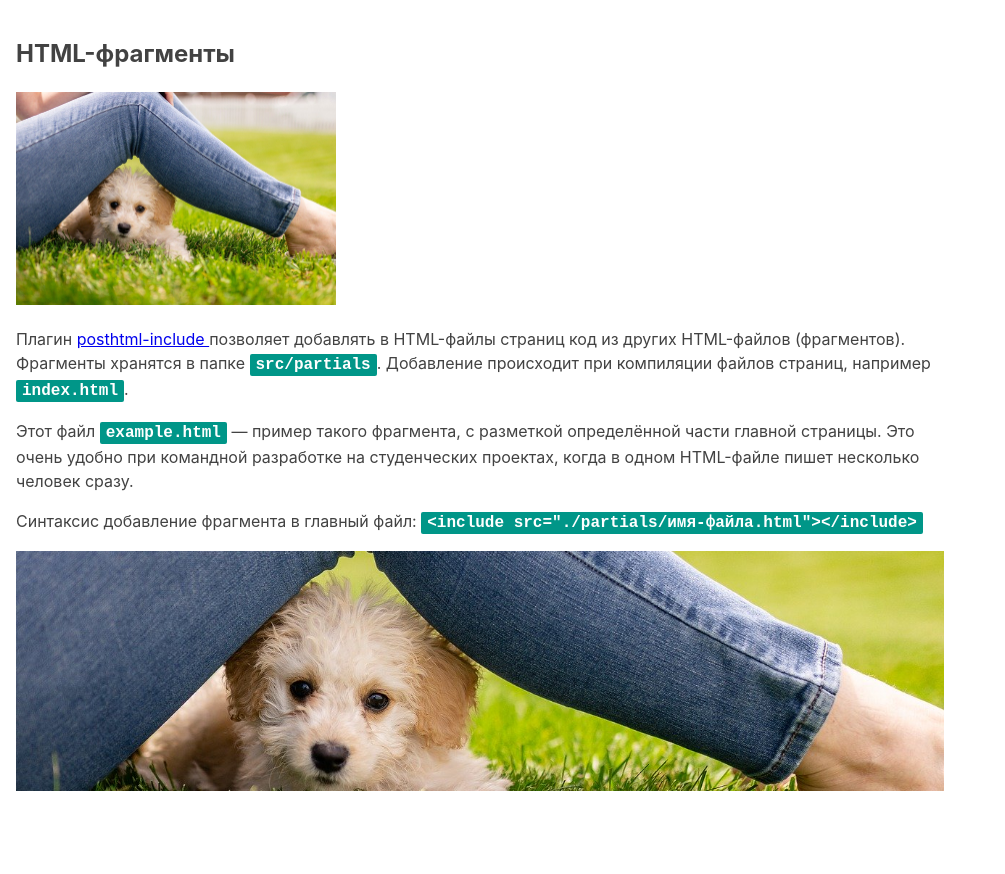
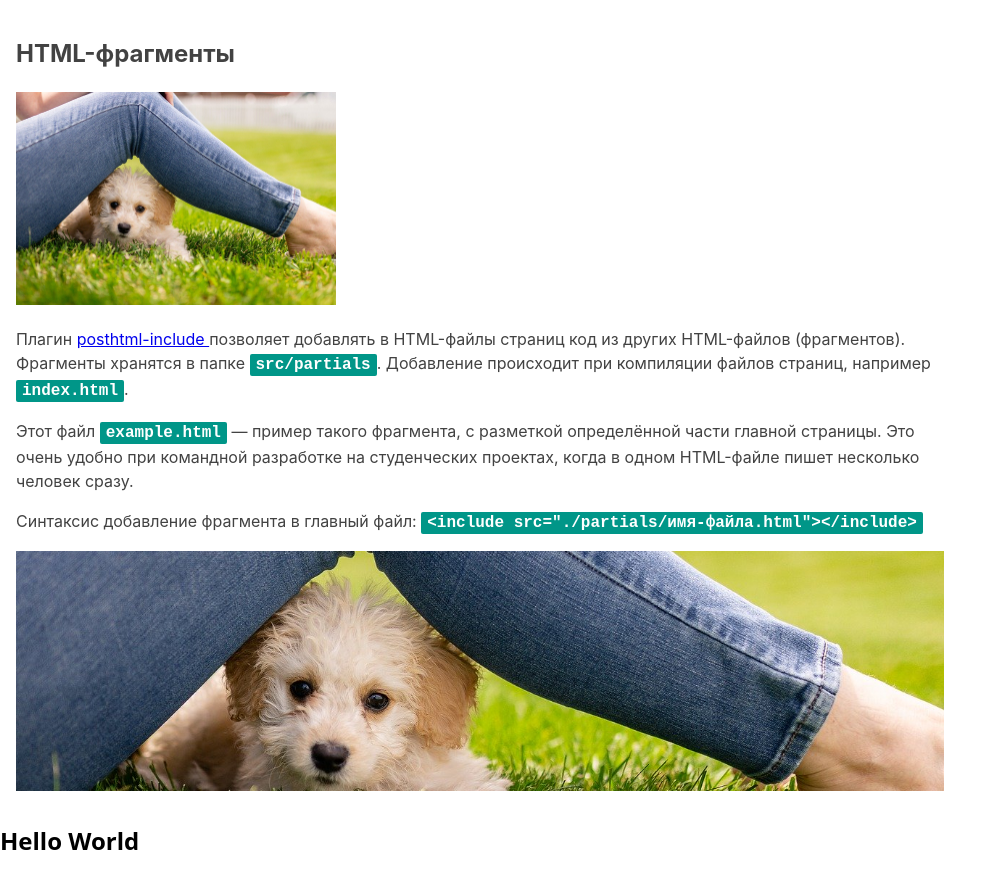
Before and after one commit to AnaOsa/full-stack-online48-group7-8, a website built with Parcel: page src/index.html in a window 1280 px wide. Shown: the whole page, without its empty margins (0-1005 px from the left). Before the commit the page ends 807 px from the top, so only its background shows below. Built offline with nearby package versions, Linux system fonts and the light colour scheme.

Commit message:
add header

```diff
--- a/src/index.html
+++ b/src/index.html
@@ -14,7 +14,7 @@
   <body>
     <!-- Так добавляются фрагменты в главные HTML-файлы страниц. -->
     <include src="./partials/example.html"></include>
-
+    <include src="./partials/header.html"></include>
     <!-- Скрипт идёт последним в разметке. В нём уже подключен главный SASS-файл. -->
     <script src="./index.js"></script>
   </body>
--- /dev/null
+++ b/src/partials/header.html
@@ -0,0 +1,3 @@
+<section>
+    <h1>Hello World</h1>
+</section>
```
